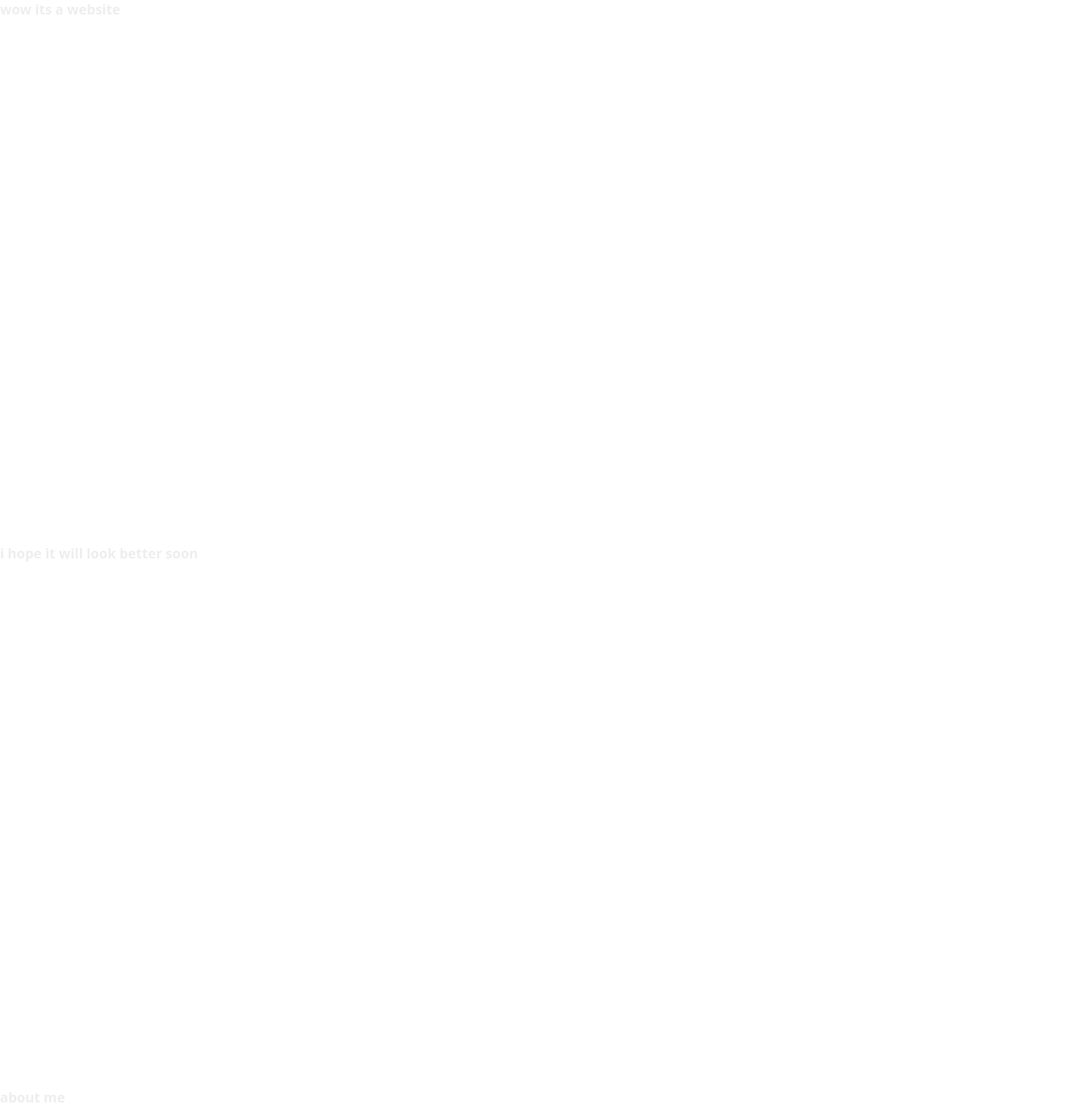
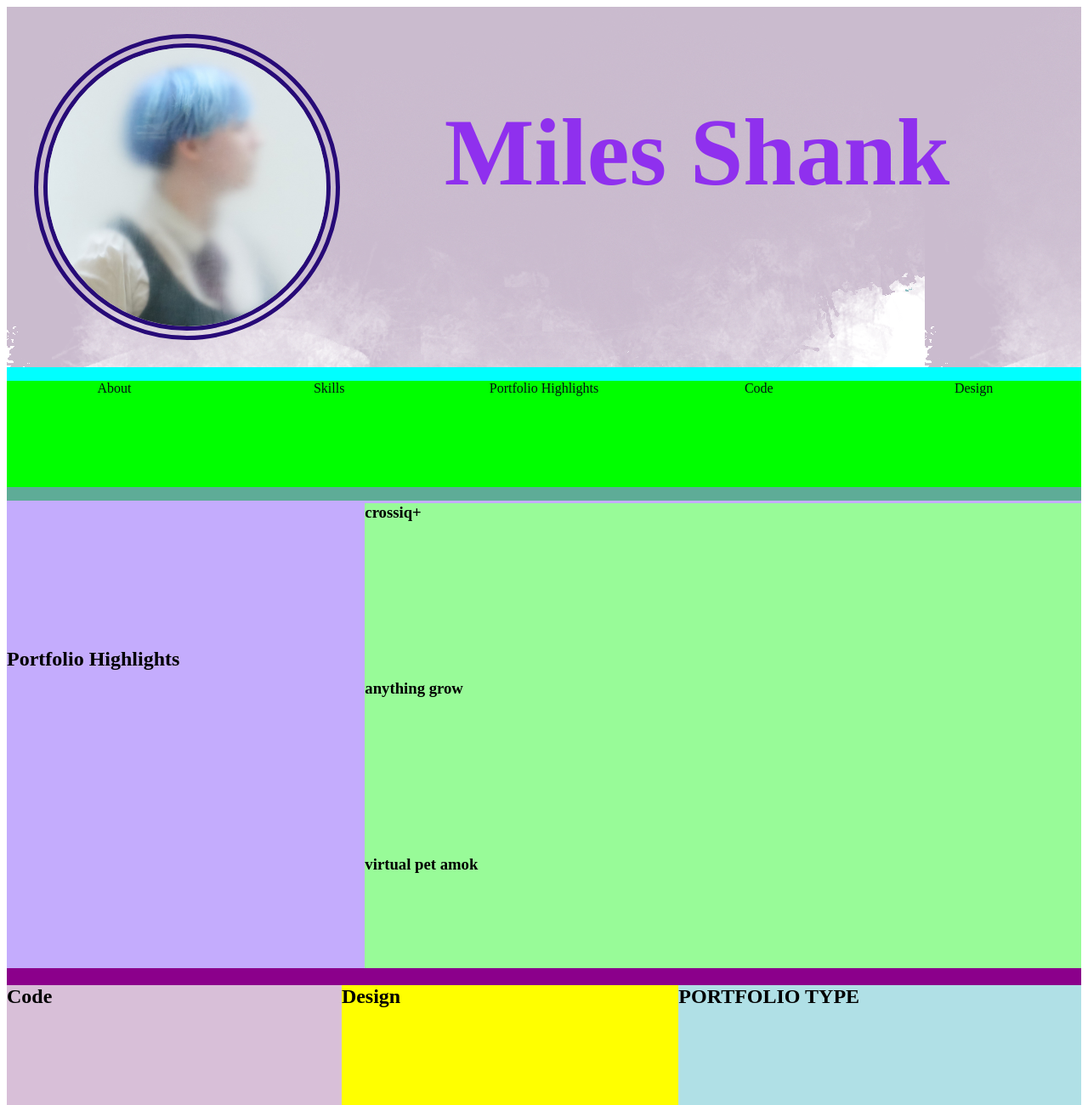
Before and after one commit to MilesShank/MilesShank.github.io, a plain HTML site: page index.html in a window 1280 px wide. Shown: the top 1300 px of the page at 85% size. Drawn offline with Linux system fonts and the light colour scheme; files that its build step writes are made by us from their sources.

Commit message:
grid working, beginning to add graphics and links

```diff
--- /dev/null
+++ b/css/layout.css
@@ -0,0 +1,98 @@
+* {
+    box-sizing: border-box;
+    /* margin: 1em auto;  */
+    padding: 0;
+    max-width: 100%;
+     min-height: 100%;
+
+
+}
+/* @media (orientation: landscape) { */
+/* .nav{
+        display: grid;
+     place-items: stretch;
+
+     grid-row-end:-1;
+
+    grid-template-columns: repeat(5, 1fr);
+    grid-template-rows: 1f;
+    column-span: 90%;
+}
+.about{
+    display: grid;
+    grid-template-columns:1fr 3fr;
+    grid-template-rows:3fr 2fr 1fr;
+}
+} */
+
+/* @media (orientation: portrait){ */
+.container__item1{
+    padding: 2em;
+     float: top;
+
+}
+.profilepicture{
+   float: left;
+   width: 30%;
+   height: auto;
+
+}
+h1{
+align-self: right;
+}
+.nav{
+    display: grid;
+     place-items: stretch;
+     grid-row-end:-1;
+
+    grid-template-columns: repeat(5, 1fr);
+    grid-template-rows: 1f;
+    column-span: 90%;
+}
+.container{
+    display: grid;
+    align-items: stretch;
+    width:100%;
+    grid-template-columns: 1fr;
+    grid-template-rows: 3fr 1fr 4fr 4fr 3fr;
+}
+.highlights{
+
+    display: grid;
+    grid-template-columns: 1fr 2fr;
+    grid-template-rows: 1fr 1fr 1fr;
+}
+.highlights__item1{
+    /* position:relative; */
+    /* z-index: 5; */
+    grid-row-start: 1 span 3;
+    align-self: center;
+}
+.highlights__item2{
+    align-self: stretch;
+    grid-column-start: 2;
+    grid-row-start: 1 span 3;
+}
+
+.portfoliotype{
+    display: grid;
+    grid-template-columns:repeat(3 1fr);
+    grid-template-rows: 2fr repeat(3 1fr);
+    height: 100%
+}
+.portfoliotype__item1{
+    grid-column-start: 1;
+}
+.portfoliotype__item2{
+    grid-column-start: 2;
+}
+.portfoliotype__item3{
+    grid-column-start: 3;
+}
+.aboutskills{
+    display: grid;
+    grid-template-columns:1fr 1fr;
+    grid-template-rows: 1fr 1fr;
+}
+
+/* } */
--- /dev/null
+++ b/css/style.css
@@ -0,0 +1,66 @@
+* {
+     font: 700  'Open Sans', serif;
+     color: #000000;
+}
+
+.profilepicture{
+    border-radius: 50%;
+    border-style: double;
+    border-width: 1rem;
+    border-color: rgb(39, 10, 119);
+
+}
+.container__item1{
+    background-image: url(/images/possibleheaderbg.png);
+    /* background-color: red; */
+
+
+}
+h1{
+    font-size: 7rem;
+    color: rgb(143, 48, 238);
+    text-align: center;
+}
+.nav{
+background-color:aqua;
+}
+.nav__item1,
+.nav__item2,
+.nav__item3,
+.nav__item4,
+.nav__item5
+{
+    text-align: center;
+    background-color: #0f0;
+    color: #011;
+}
+
+.about{
+    background-color: salmon;
+}
+
+.skills{
+    background-color: slateblue;
+}
+.highlights{
+
+    background: rgba(157, 117, 252, 0.6);
+}
+.highlights__item1{
+grid-row-start: 2 ;
+}
+.projects{
+    background-color: palegreen;
+}
+.portfoliotype{
+    background-color: darkmagenta;
+}
+.code{
+    background-color: thistle;
+}
+.design{
+ background-color: yellow;
+}
+.typeselector{
+    background-color: powderblue;
+}
--- a/index.html
+++ b/index.html
@@ -1,22 +1,120 @@
 <!DOCTYPE <html>
 <html lang ="en">
+
     <head>
-        <h1>wow its a website</h1>
-        <h6>i hope it will look better soon</h6>
+
         <link rel="stylesheet" href="./css/layout.css">
         <link rel="stylesheet" href="./css/style.css">
+
+        <title>welcum 2 my webiste!</title>
     </head>
-    <body>
-<nav>
-    <ul>
-        <li>about me</li>
-        <li>skills</li>
-        <li>projects</li>
+ <body>
+
+    <container class = "container">
+        <header class = "container__item1">
+
+            <img class = "profilepicture" src = "images/milesshank.jpg">
+                <h1>Miles Shank</h1>
+                <!-- <h6>i hope it will look better soon</h6> -->
+        </header>
+
+    <div class = "container__item2">
+        <nav class = "nav">
+            <p class = "nav__item1">About</p>
+            <p class = "nav__item2">Skills</p>
+            <p class = "nav__item3">Portfolio Highlights</p>
+            <p class = "nav__item4">Code</p>
+            <p class = "nav__item5">Design</p>
+
+        </nav>
+    </div>
+
+    <div class = "container__item3">
+        <section class = "highlights">
+
+            <element class = "highlights__item1">
+
+            <h2>Portfolio Highlights</h2>
 
 
+            </element>
+            <element class = "highlights__item2">
+                <div class = "projects">
+                    <article class = "projects__item1">
+                        <h3>crossiq+</h3>
+                    </article>
+                    <article class = "projects__item2">
+                        <h3>anything grow</h3>
+                    </article>
+                    <article class = "projects__item3">
+                        <h3>virtual pet amok</h3>
+                    </article>
+                </div>
+            </element>
+        </section>
+    </div>
 
-    </ul>
-</nav>
+    <div class = "container__item4">
+        <section class = "portfoliotype">
+            <element class = "portfoliotype__item1">
+                <div class = "code">
+                    <h2 class = "code__item1">Code</h2>
+                    <article class = "code__item2">
+                        <h3>crossiq+</h3>
+                    </article>
+                    <article class = "code__item3">
+                        <h3>anything grow</h3>
+                    </article>
+                    <article class = "code__item4">
+                        <h3>virtual pet amok</h3>
+                    </article>
+                </div>
+            </element>
+
+            <element class = "portfoliotype__item2">
+                <div class = "design">
+                    <h2 class = "design__item1">Design</h2>
+                    <article class = "design__item2">
+                        <h3>crossiq+</h3>
+                    </article>
+                    <article class = "design__item3">
+                        <h3>Hullabaloo</h3>
+                    </article>
+                    <article class = "design__item4">
+                        <h3>graphic portfolio</h3>
+                    </article>
+                </div>
+            </element>
+            <element class = "portfoliotype__item3">
+                <div class = "typeselector">
+                <h2 class="typeselector__item1">PORTFOLIO TYPE</h2>
+
+            </div>
+            </element>
+        </section>
+    </div>
+    <div class = "container__item5">
+            <section class = "aboutskills">
+            <element class ="aboutme__item1">
+                <div class="about">
+
+                    <h2 class = "about__item1">About</h2>
+                    <p class = "about__item2">im  bitch</p>
+
+            </div>
+            </element>
+            <element class = "aboutme__item2">
+                <div class ="skills">
+
+                    <h2 class = "skills__item1">Skills</h2>
+                    <p class = "skills__item2">being bitch</p>
+
+
+                </div>
+            </element>
+        </section>
+    </div>
+
+    </container>
     </body>
 </html>
-</html>
--- a/layout.css
+++ /dev/null
@@ -1,9 +0,0 @@
-* {
-    box-sizing: border-box;
-    margin: 0;
-    padding: 0;
-    max-width: 100%;
-    min-height: 80%
-
-
-}
--- a/style.css
+++ /dev/null
@@ -1,4 +0,0 @@
-* {
-    font: 700 16px 'Open Sans', sans-serif;
-    color: #eee;
-}
```
Also changed, not shown: images/milesshank.jpg (added), images/possibleheaderbg.png (added).
